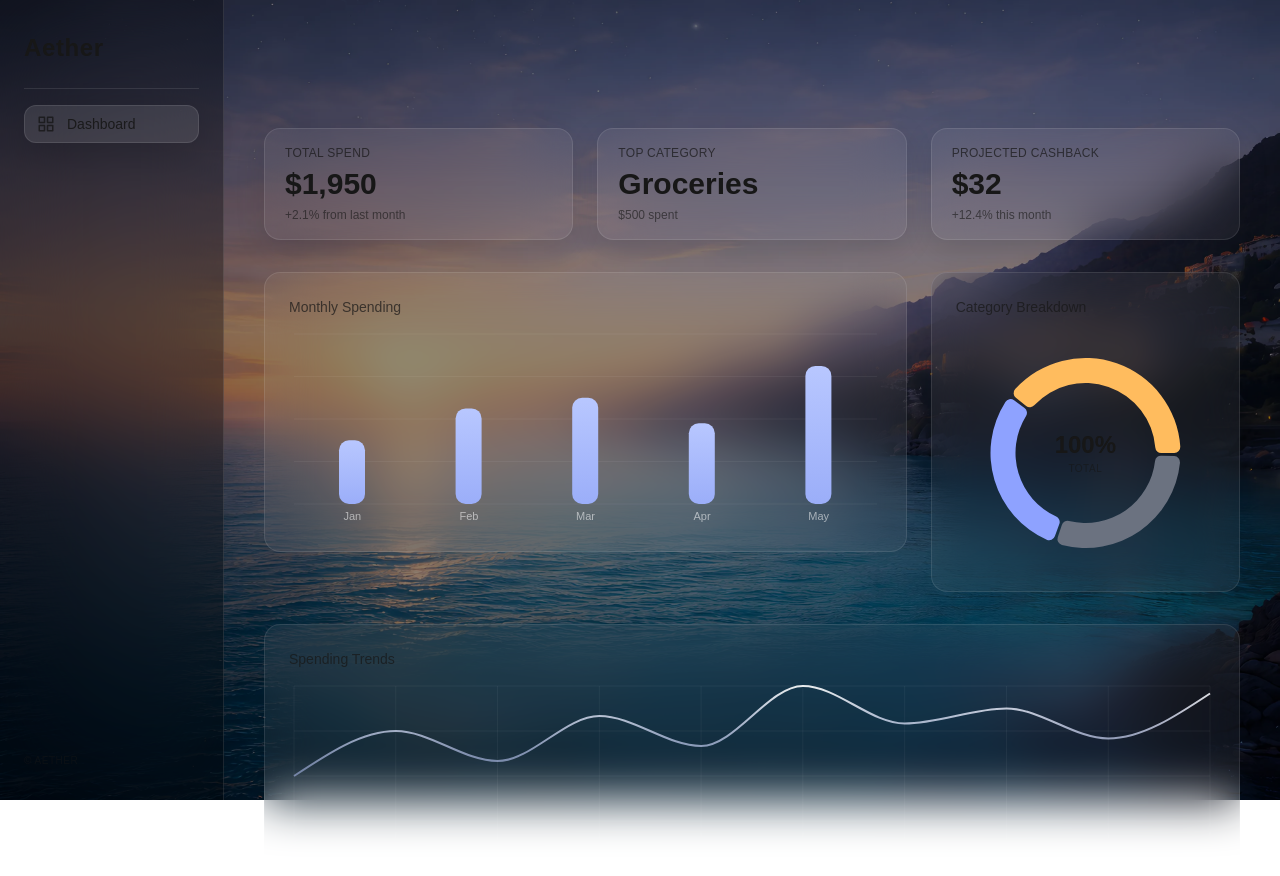
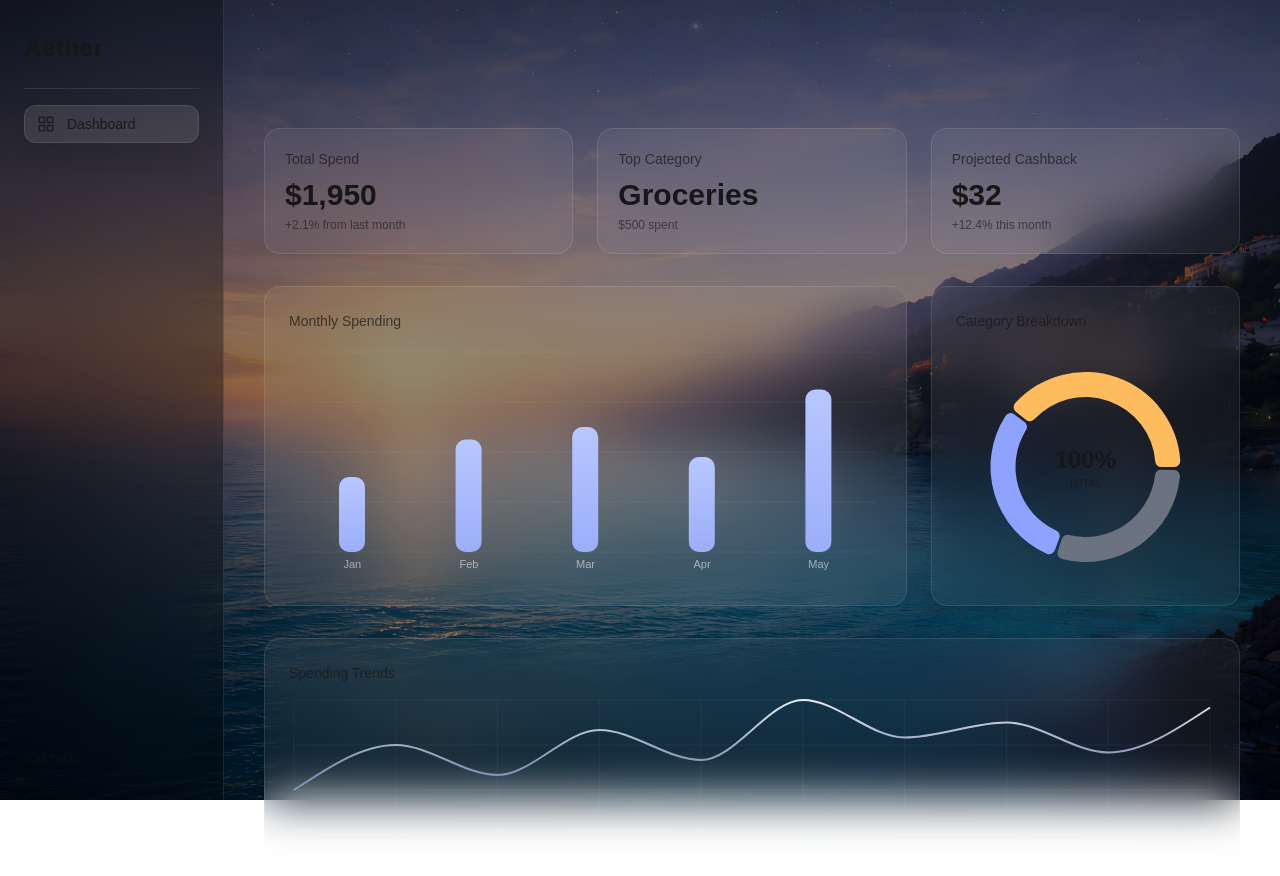
Before and after one commit to vmoreira-dev/Aether, a Next.js app: page / in a window 1280 px wide. Shown: the top 876 px of the page. Built offline with nearby package versions, Linux system fonts and the light colour scheme.

Commit message:
corrected draggable icons

```diff
--- a/src/app/components/BarChartCard.tsx
+++ b/src/app/components/BarChartCard.tsx
@@ -21,7 +21,7 @@ function CustomTooltip({ active, payload }: any) {
   if (!active || !payload?.length) return null;
 
   return (
-    <div className="px-3 py-2 rounded-2xl bg-black/80 backdrop-blur-md border border-white/10 text-xs pointer-events-none">
+    <div className="px-3 py-2 rounded-2xl bg-black/80 backdrop-blur-md border border-white/10 text-xs">
       <div className="opacity-70">{payload[0].payload.name}</div>
       <div className="text-sm font-semibold">
         ${payload[0].value}
@@ -34,15 +34,12 @@ export default function BarChartCard() {
   return (
     <div
       className="rounded-2xl bg-white/5 backdrop-blur-xl border border-white/10 p-6"
-      style={{ height: 280 }}
+      style={{ height: 320 }}
     >
-      <div className="text-sm opacity-70 mb-3">
-        Monthly Spending
-      </div>
+      <div className="text-sm opacity-70 mb-4">Monthly Spending</div>
 
-      {/* 🔒 This container NEVER changes height */}
-      <div style={{ width: "100%", height: "210px" }}>
-        <ResponsiveContainer width="100%" height="100%">
+      <div style={{ width: "100%", height: 240 }}>
+        <ResponsiveContainer>
           <BarChart data={data} barSize={26}>
             <defs>
               <linearGradient id="barFill" x1="0" y1="0" x2="0" y2="1">
--- a/src/app/components/Sidebar.tsx
+++ b/src/app/components/Sidebar.tsx
@@ -1,4 +1,4 @@
-"use client";
+
 
 import { FiGrid } from "react-icons/fi";
 
--- a/src/app/components/StatCard.tsx
+++ b/src/app/components/StatCard.tsx
@@ -1,5 +1,3 @@
-"use client";
-
 export function StatCard({
   title,
   value,
@@ -10,34 +8,10 @@ export function StatCard({
   sub?: string;
 }) {
   return (
-    <div
-      className="
-        rounded-2xl
-        bg-white/5
-        backdrop-blur-xl
-        border border-white/10
-        px-5 py-4
-        shadow-[0_8px_30px_rgba(0,0,0,0.12)]
-        transition
-        hover:bg-white/7
-      "
-    >
-      {/* Title */}
-      <div className="text-xs tracking-wide uppercase opacity-70">
-        {title}
-      </div>
-
-      {/* Value */}
-      <div className="text-3xl font-semibold mt-1 leading-tight">
-        {value}
-      </div>
-
-      {/* Subtext */}
-      {sub && (
-        <div className="text-xs opacity-60 mt-1">
-          {sub}
-        </div>
-      )}
+    <div className="p-5 rounded-2xl bg-white/5 backdrop-blur-xl border border-white/10 select-none">
+      <div className="text-sm opacity-70">{title}</div>
+      <div className="text-3xl font-semibold mt-2">{value}</div>
+      {sub && <div className="text-xs opacity-60 mt-1">{sub}</div>}
     </div>
   );
 }
```
Also changed, not shown: src/app/page.tsx (+17 -3 lines).
